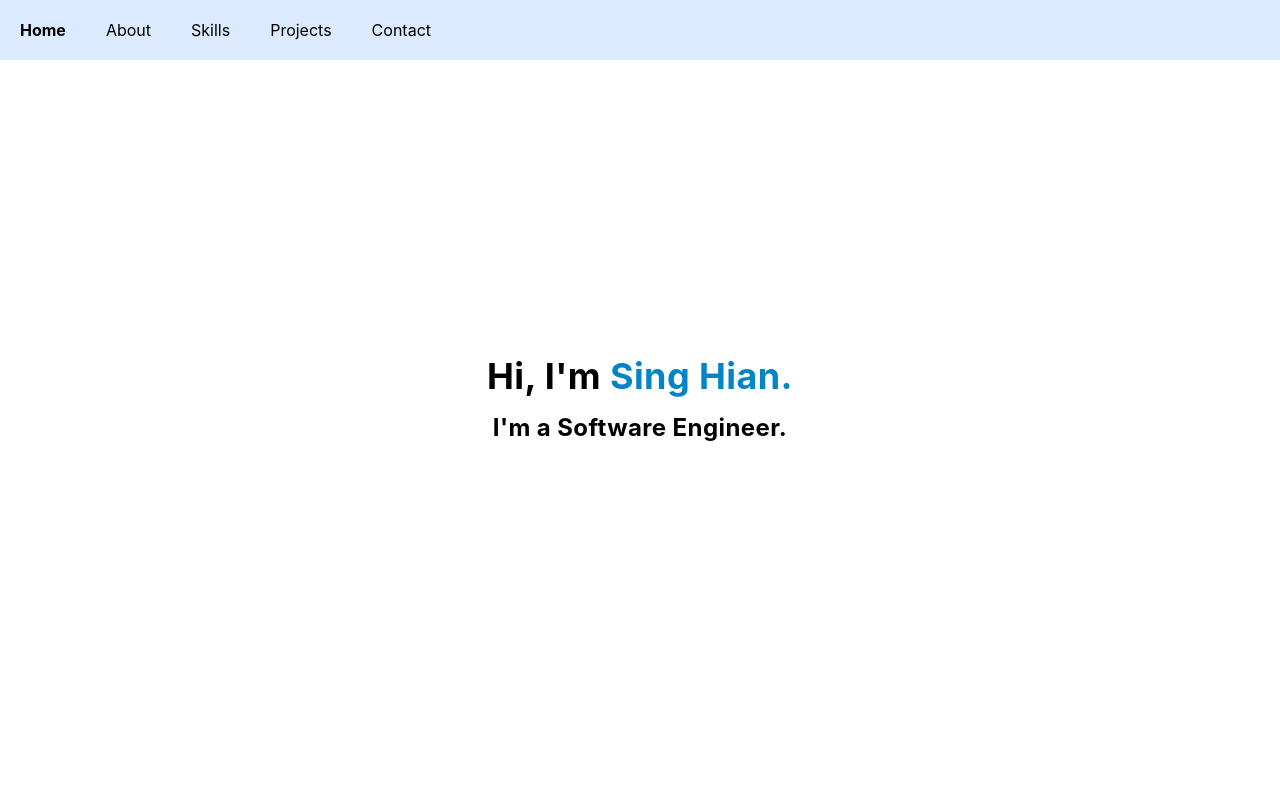
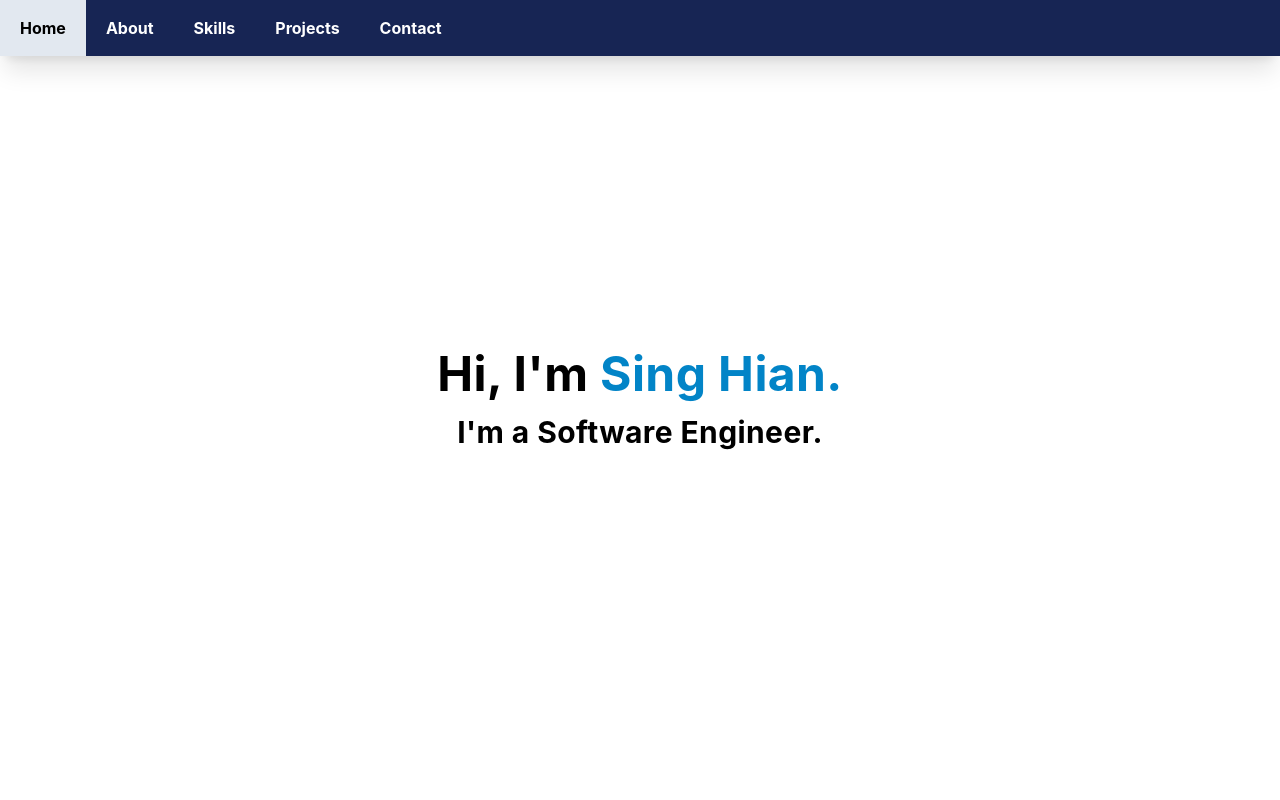
Before and after one commit to sohsinghian/my-portfolio, a React (Create React App) app: page / in a window 1280 px wide. Shown: the top 800 px of the page. Built offline with nearby package versions, Linux system fonts and the light colour scheme.

Commit message:
edit footer

```diff
--- a/package.json
+++ b/package.json
@@ -9,6 +9,7 @@
     "react": "^18.2.0",
     "react-alice-carousel": "^2.7.1",
     "react-dom": "^18.2.0",
+    "react-icons": "^4.11.0",
     "react-router-dom": "^6.13.0",
     "react-router-hash-link": "^2.4.3",
     "react-scripts": "5.0.1",
--- a/src/App.js
+++ b/src/App.js
@@ -3,22 +3,20 @@ import NavBar from "./components/NavBar";
 import About from "./pages/About";
 import Skills from "./pages/Skills";
 import Projects from "./pages/Projects";
-// import Contact from "../components/Contact";
+import Contact from "./pages/Contact";
 import Home from "./pages/Home";
-import ContactLinks from "./components/Footer";
+import Footer from "./components/Footer";
 
 function App() {
   return (
     <>
       <NavBar />
-      {/* <main class="flex flex-col"> */}
-        <Home />
-        <About />
-        <Skills />
-        <Projects />
-        {/* <Contact /> */}
-        <ContactLinks />
-      {/* </main> */}
+      <Home />
+      <About />
+      <Skills />
+      <Projects />
+      <Contact />
+      <Footer />
     </>
   );
 }
--- a/src/components/Footer.js
+++ b/src/components/Footer.js
@@ -1,26 +1,35 @@
 import React from "react";
-import email from "../images/email-icon.png";
-import linkedin from "../images/linkedin-icon.png";
-import github from "../images/github-icon.png";
+// import email from "../images/email-icon.png";
+// import linkedin from "../images/linkedin-icon.png";
+// import github from "../images/github-icon.png";
+import { AiOutlineMail } from "react-icons/ai";
+import { FaLinkedinIn, FaGithub } from "react-icons/fa";
 
 const Footer = () => {
   return (
     <>
-      <p className="text-center m-auto max-w-[330px] pt-8">Contact Me!</p>
-      <div
-        className="flex items-center justify-between m-auto max-w-[330px] py-8"
-        id="contact"
-      >
+      <footer class="bg-blue-200" id="contact">
+        <div class="flex justify-between w-1/2 m-auto items-center py-4">
           <a href="mailto:sohsinghian@gmail.com">
-          <img src={email} alt="email" width="30" height="30" />
+            <div class="rounded-full shadow-lg shadow-gray-400 bg-slate-100 p-4">
+              <AiOutlineMail class="w-5 h-5" />
+            </div>
           </a>
           <a href="https://www.linkedin.com/in/sohsinghian/">
-          <img src={linkedin} alt="linkedin" width="30" height="30" />
+            <div class="rounded-full shadow-lg shadow-gray-400 bg-slate-100 p-4">
+              <FaLinkedinIn class="w-5 h-5" />
+            </div>
           </a>
           <a href="https://github.com/sohsinghian">
-          <img src={github} alt="github" width="30" height="30" />
+            <div class="rounded-full shadow-lg shadow-gray-400 bg-slate-100 p-4">
+              <FaGithub class="w-5 h-5" />
+            </div>
           </a>
         </div>
+        <div class="m-auto text-sm sm:text-xs w-full text-center p-5">
+          Copyright &copy;2023 Soh Sing Hian. All Rights Reserved
+        </div>
+      </footer>
     </>
   );
 };
--- a/src/components/NavBar.js
+++ b/src/components/NavBar.js
@@ -1,36 +1,39 @@
 import React from "react";
-import { HashLink } from "react-router-hash-link";
+import { NavHashLink } from "react-router-hash-link";
 
 const NavBar = () => {
+  const listStyle = "p-5 hover:bg-slate-200 hover:text-black";
+  // const activeStyle = "p-5 font-bold bg-slate-200 text-black";
+
   return (
     <>
-      <header class="flex flex-row justify-between lg:w-full h:screen">
-        <nav class="fixed w-full leading-5 z-[100] bg-blue-100">
-          <ul class="flex flex-row">
-            <li class="p-5 hover:font-bold">
-              <HashLink to="/#" smooth>
-                Home
-              </HashLink>
+      <header>
+        <nav class="fixed z-[100] w-full leading-4 bg-blue-950 text-white font-bold shadow-xl">
+          <ul class="flex flex-row sm:text-sm">
+            <li class={listStyle}>
+              <NavHashLink to="/#" smooth>
+                Home{" "}
+              </NavHashLink>
             </li>
-            <li class="p-5 hover:font-bold">
-              <HashLink to="/#about" smooth>
-                About
-              </HashLink>
+            <li class={listStyle}>
+              <NavHashLink to="/#about" smooth>
+                About{" "}
+              </NavHashLink>
             </li>
-            <li class="p-5 hover:font-bold">
-              <HashLink to="/#skills" smooth>
+            <li class={listStyle}>
+              <NavHashLink to="/#skills" smooth>
                 Skills
-              </HashLink>
+              </NavHashLink>
             </li>
-            <li class="p-5 hover:font-bold">
-              <HashLink to="/#projects" smooth>
+            <li class={listStyle}>
+              <NavHashLink to="/#projects" smooth>
                 Projects
-              </HashLink>
+              </NavHashLink>
             </li>
-            <li class="p-5 hover:font-bold">
-              <HashLink to="/#contact" smooth>
+            <li class={listStyle}>
+              <NavHashLink to="/#contact" smooth>
                 Contact
-              </HashLink>
+              </NavHashLink>
             </li>
           </ul>
         </nav>
--- a/src/components/Contact.js
+++ b/src/pages/Contact.js
@@ -1,12 +1,10 @@
 import React from "react";
-import ContactLinks from "./ContactLinks";
 
 const Contact = () => {
   return (
     <>
       <div className="text-center h-screen bg-sky-200" id="contact">
         <h1 className="pt-48 font-bold text-lg">Contact Me</h1>
-        <ContactLinks />
       </div>
     </>
   );
--- a/src/pages/Home.js
+++ b/src/pages/Home.js
@@ -4,10 +4,12 @@ const Home = () => {
   return (
     <>
       <section class="h-screen flex flex-col justify-center text-center p-10 font-bold tracking-wide">
-        <p class="text-4xl py-2 sm:text-3xl">
+        <p class="text-5xl py-2 sm:text-3xl md:text-4xl">
           Hi, I'm <span class="text-sky-600">Sing Hian.</span>
         </p>
-        <p class="text-2xl py-2 sm:text-xl">I'm a Software Engineer.</p>
+        <p class="text-3xl py-2 sm:text-xl md:text-2xl">
+          I'm a Software Engineer.
+        </p>
       </section>
     </>
   );
```
Also changed, not shown: 1 other file (tests, documents, lock files or other folders). Lines whose indentation alone changed are shown as unchanged.
